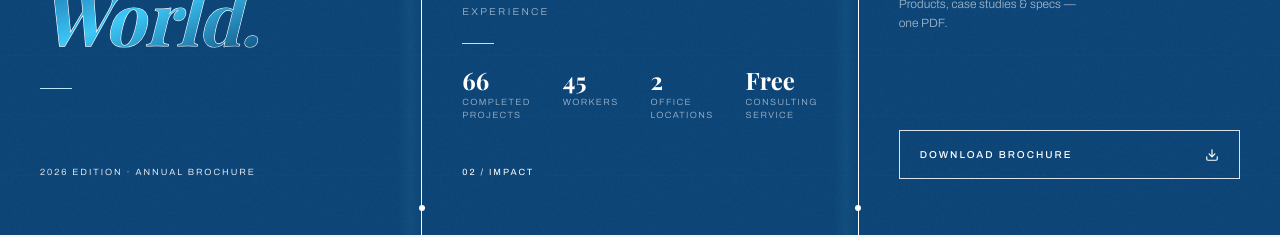
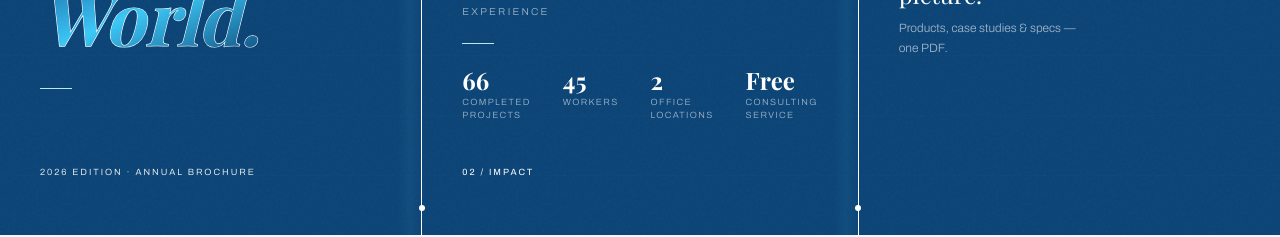
Before and after one commit to Sumeet1885/sa-enviro, a React (Vite) app: page / in a window 1280 px wide. Shown: the part 1980-2217 px from the top of the page. Built offline with nearby package versions, Linux system fonts and the light colour scheme; a web font is replaced by a local one.

Commit message:
Broucher Button Hide

```diff
--- a/src/components/home/BrochureSection.tsx
+++ b/src/components/home/BrochureSection.tsx
@@ -344,8 +344,8 @@ export const BrochureSection = () => {
           type="button"
           whileHover="hover"
           whileTap={{ scale: 0.97 }}
-          className="group relative w-full overflow-hidden border border-border
-                     flex items-center justify-between px-5 py-4 cursor-pointer"
+          className="hidden group relative w-full overflow-hidden border border-border
+                      items-center justify-between px-5 py-4 cursor-pointer"
         >
           <motion.span
             className="absolute inset-0 bg-primary-foreground"
```
